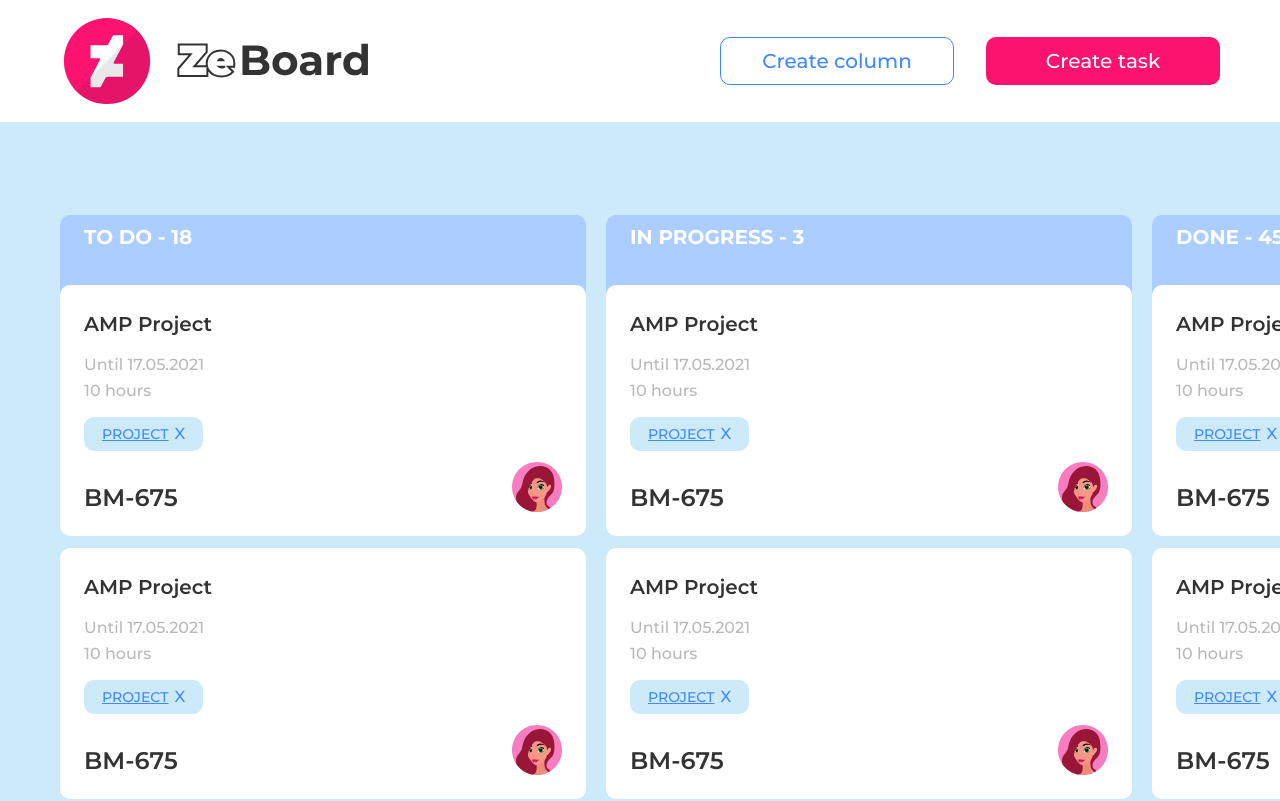
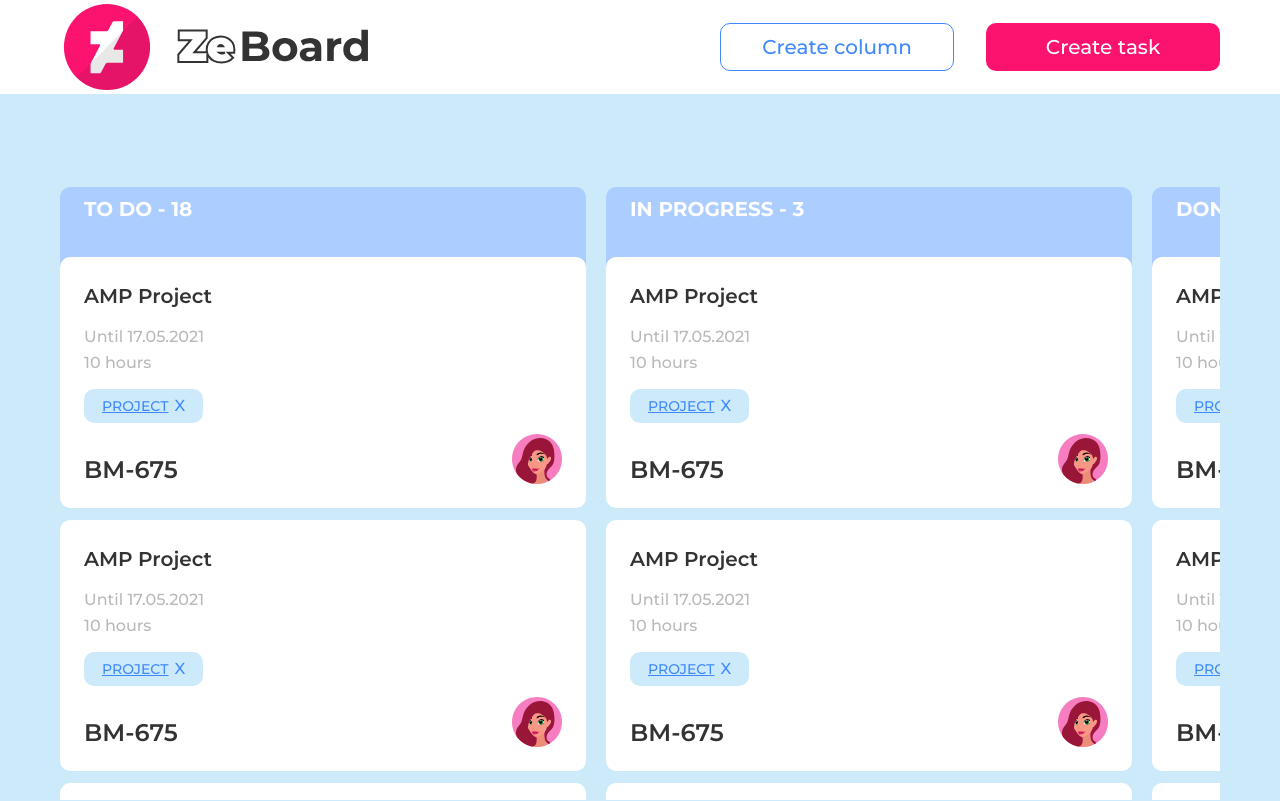
Before and after one commit to Poznalex/my-crm-main, a Vue app: page / in a window 1280 px wide. Shown: the top 801 px of the page. Built offline with nearby package versions, Linux system fonts and the light colour scheme.

Commit message:
18 scroll fix (#22)
* columns without task. scroll not worked

* style of scroll

* finish scroll

* horizontal track transparent

```diff
--- a/src/assets/styles/main.css
+++ b/src/assets/styles/main.css
@@ -3,7 +3,10 @@
 
 body {
     background: var(--main-color-transp-blue);
+    background-size: 100% 100%;
     font-family: 'Montserrat', sans-serif;
+    max-height: 100vw;
+    overflow-x: hidden;
 }
 
 button {
@@ -31,3 +34,9 @@ input:focus,
     outline: none;
     border-color: var(--main-color-light-blue);
 }
+
+#app {
+    height: 100vh;
+    display: flex;
+    flex-direction: column;
+}
--- a/src/components/Main.vue
+++ b/src/components/Main.vue
@@ -5,6 +5,7 @@ import CreateColumnForm from '/src/components/Column/CreateColumnForm.vue';
 
 <template>
     <div class="main">
+        <div class="columns-wrapper">
             <Column
                 title="to do"
                 amountTasks="18"
@@ -20,7 +21,7 @@ import CreateColumnForm from '/src/components/Column/CreateColumnForm.vue';
                 amountTasks="456"
                 @open-modal="(taskInformation) => $emit('open-modal', taskInformation)"
             />
-
+        </div>
         <div class="main__create-column" @click="$emit('open-modal', CreateColumnForm)">
             <div class="create-column__text">Create column</div>
             <div class="create-column__icon">
@@ -45,6 +46,12 @@ import CreateColumnForm from '/src/components/Column/CreateColumnForm.vue';
     cursor: pointer;
 }
 
+.columns-wrapper {
+    display: flex;
+    flex-direction: column;
+    width: 100%;
+}
+
 .create-column__text {
     width: auto;
     line-height: 18px;
@@ -66,11 +73,39 @@ import CreateColumnForm from '/src/components/Column/CreateColumnForm.vue';
         justify-content: unset;
         align-items: unset;
         padding: 93px 24px 0;
-        overflow-x: scroll;
+        flex-grow: 1;
+        overflow: hidden;
     }
 
     .main__create-column {
         display: none;
+    }
+
+    .columns-wrapper {
+        display: flex;
+        flex-direction: row;
+        overflow: scroll;
+    }
+
+    .columns-wrapper::-webkit-scrollbar {
+        width: 6px;
+        height: 6px;
+    }
+
+    .columns-wrapper::-webkit-scrollbar-thumb {
+        border-radius: 8px;
+        background: var(--main-color-light-blue);
+    }
+
+    .columns-wrapper::-webkit-scrollbar-track {
+        border-radius: 8px;
+        background-color: var(--main-color-white);
+    }
+
+    .columns-wrapper::-webkit-scrollbar-corner,
+    .columns-wrapper::-webkit-scrollbar-track:horizontal {
+        background-color: transparent;
+        margin-right: 20px;
     }
 }
 
```
Lines whose indentation alone changed are shown as unchanged.
